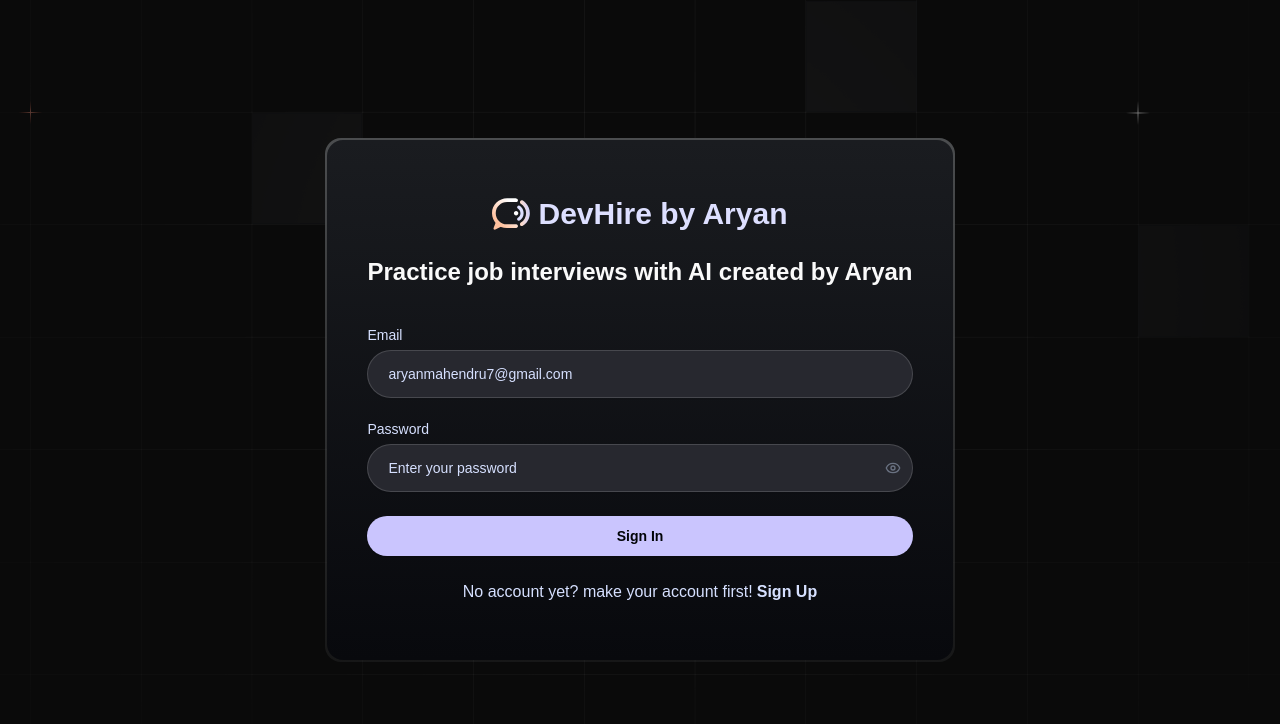
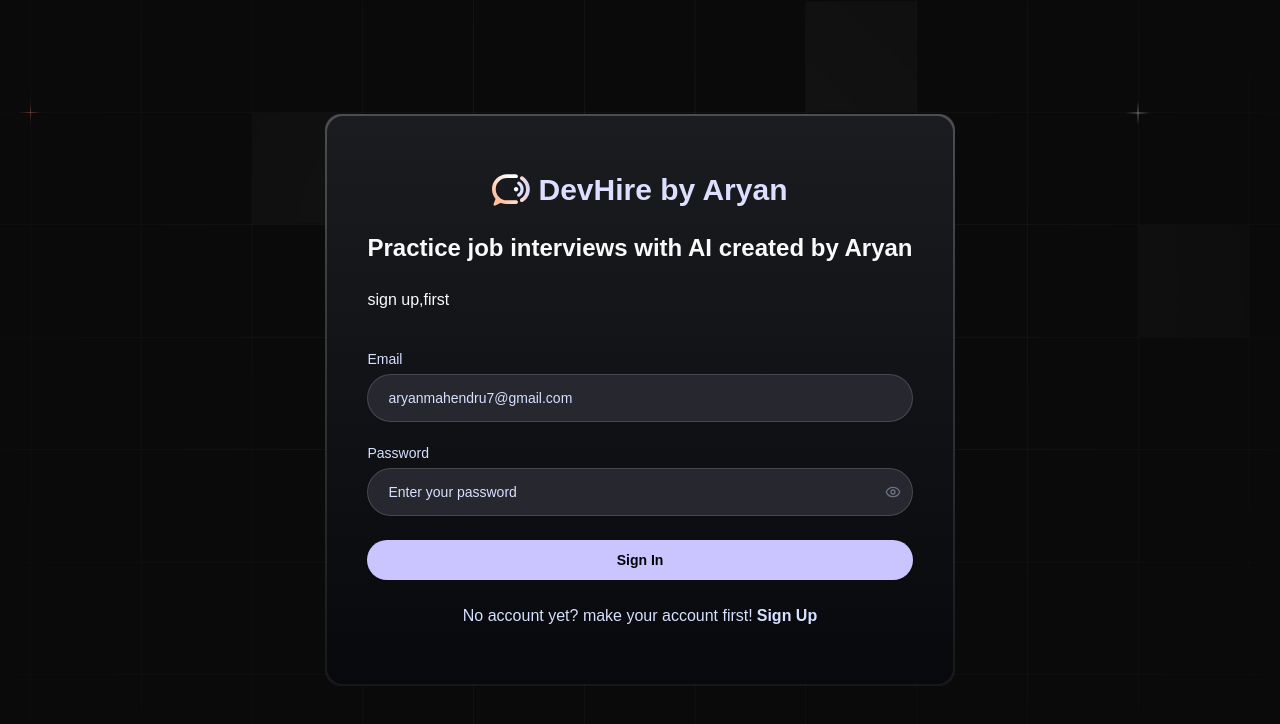
Before and after one commit to TheAryan77/Voice_interview_platform_2, a Next.js app: page /sign-in in a window 1280 px wide. Shown: the top 724 px of the page. Built offline with nearby package versions, Linux system fonts and the light colour scheme; no server answers; a web font is replaced by a local one.

Commit message:
Update AuthForm.tsx

```diff
--- a/components/AuthForm.tsx
+++ b/components/AuthForm.tsx
@@ -106,6 +106,7 @@ const AuthForm = ({ type }: { type: FormType }) => {
         </div>
 
         <h3>Practice job interviews with AI created by Aryan</h3>
+        <h4>sign up,first</h4>
 
         <Form {...form}>
           <form
```
